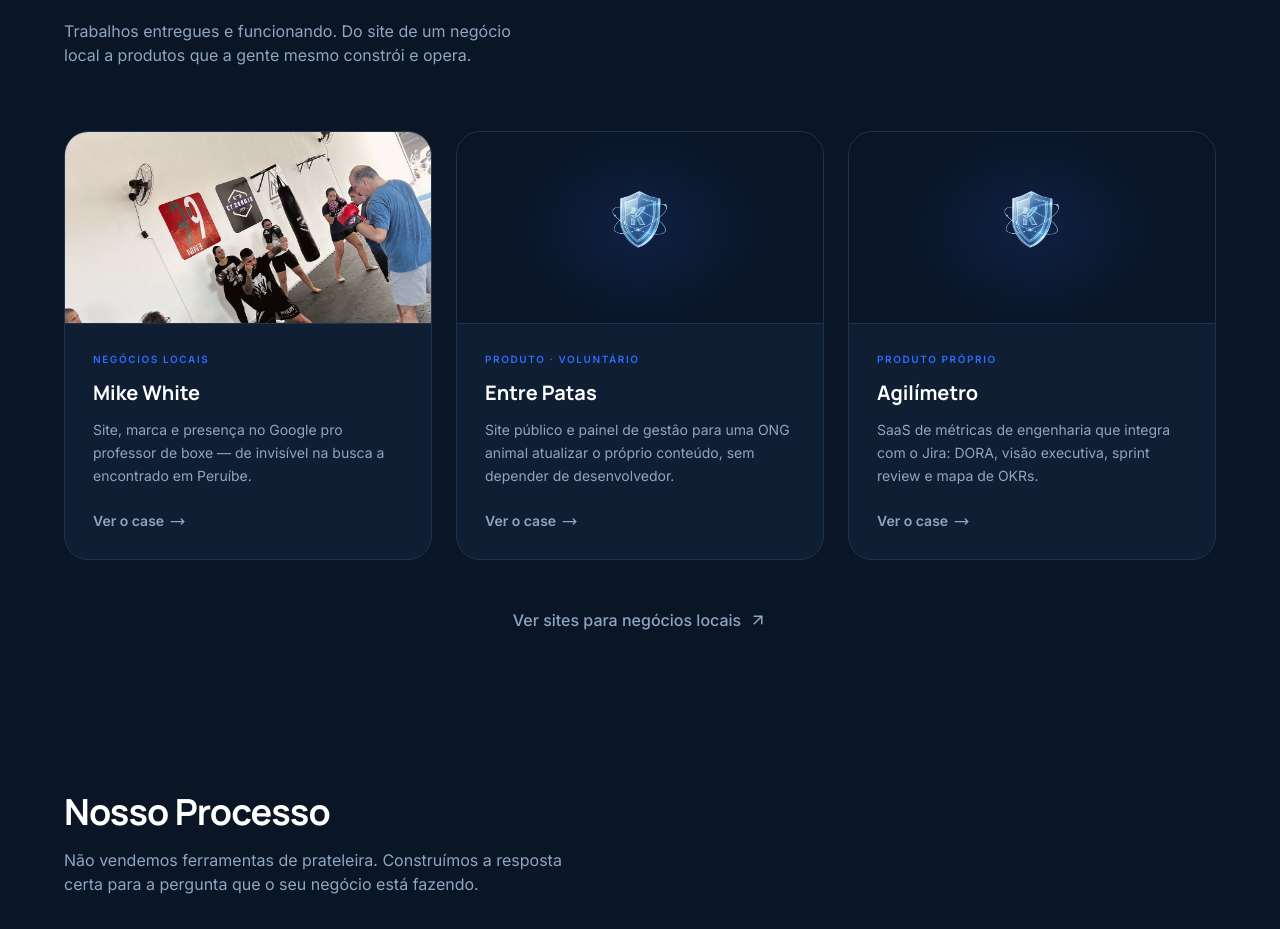
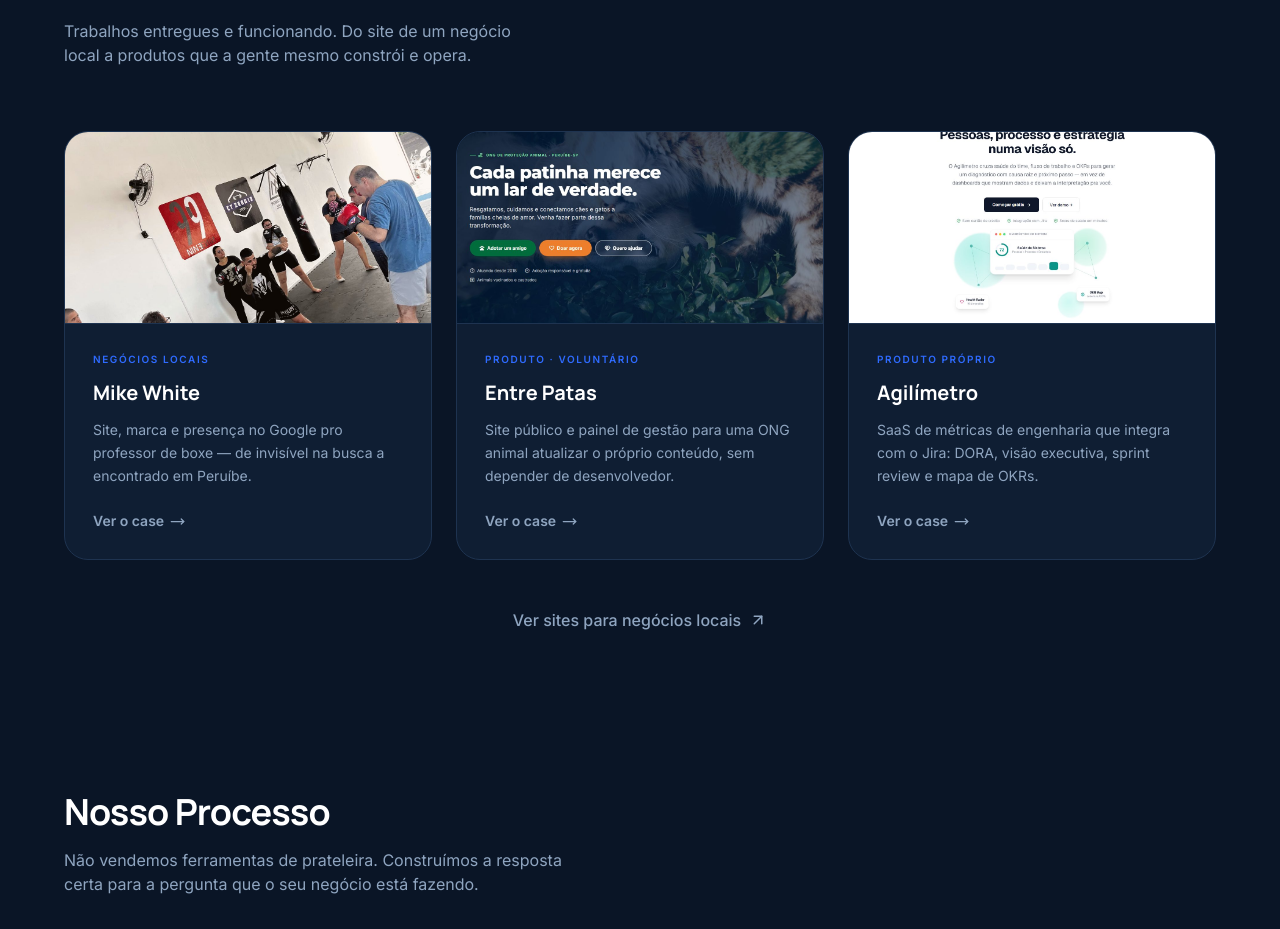
Before and after one commit to cortopassi/kora-ai, a React (Vite) app: page / in a window 1280 px wide. Shown: the part 2987-3916 px from the top of the page. Built offline with nearby package versions, Linux system fonts and the light colour scheme.

Commit message:
feat: screenshots reais nos cards Entre Patas e Agilímetro (home)
troca o kora-og.png genérico pelos hero reais dos dois projetos na
seção 'Cases no ar'; git add explícito nos arquivos novos. Agora os
3 cards têm imagem própria.

```diff
--- a/components/Cases.tsx
+++ b/components/Cases.tsx
@@ -27,7 +27,7 @@ const cases = [
     categoria: 'Produto · voluntário',
     descricao:
       'Site público e painel de gestão para uma ONG animal atualizar o próprio conteúdo, sem depender de desenvolvedor.',
-    imagem: '/kora-og.png',
+    imagem: '/case-entre-patas.jpg',
     href: '/cases/entre-patas/',
   },
   {
@@ -35,7 +35,7 @@ const cases = [
     categoria: 'Produto próprio',
     descricao:
       'SaaS de métricas de engenharia que integra com o Jira: DORA, visão executiva, sprint review e mapa de OKRs.',
-    imagem: '/kora-og.png',
+    imagem: '/case-agilimetro.jpg',
     href: '/cases/agilimetro/',
   },
 ];
```
Also changed, not shown: public/case-agilimetro.jpg (added), public/case-entre-patas.jpg (added).
